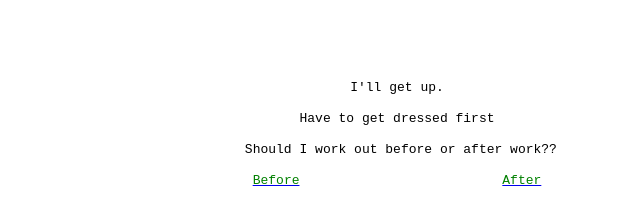
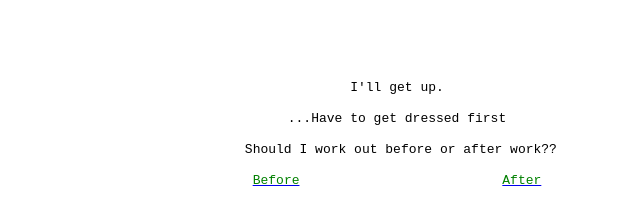
Before and after one commit to torianichole11/A-Smiski-Story, a plain HTML site: page practice002.html in a window 1280 px wide. Shown: the top 203 px of the page, 243-883 px from the left. Drawn offline with Linux system fonts and the light colour scheme.

Commit message:
Ephasis added for dramatics on pg 2

```diff
--- a/practice002.html
+++ b/practice002.html
@@ -8,7 +8,7 @@
 
 	<div style="text-align: center;">
 	<p><pre> I'll get up. </pre></p>
-	<p><pre> Have to get dressed first </pre></p>
+	<p><pre> ...Have to get dressed first </pre></p>
 	<p><pre> Should I work out before or after work??</pre></p>
 
 	<p><pre><a href="practice003.html"><span style="color:green">Before</a>				<a href="practice007.html"><span style="color:green">After</a></pre></p>
```
